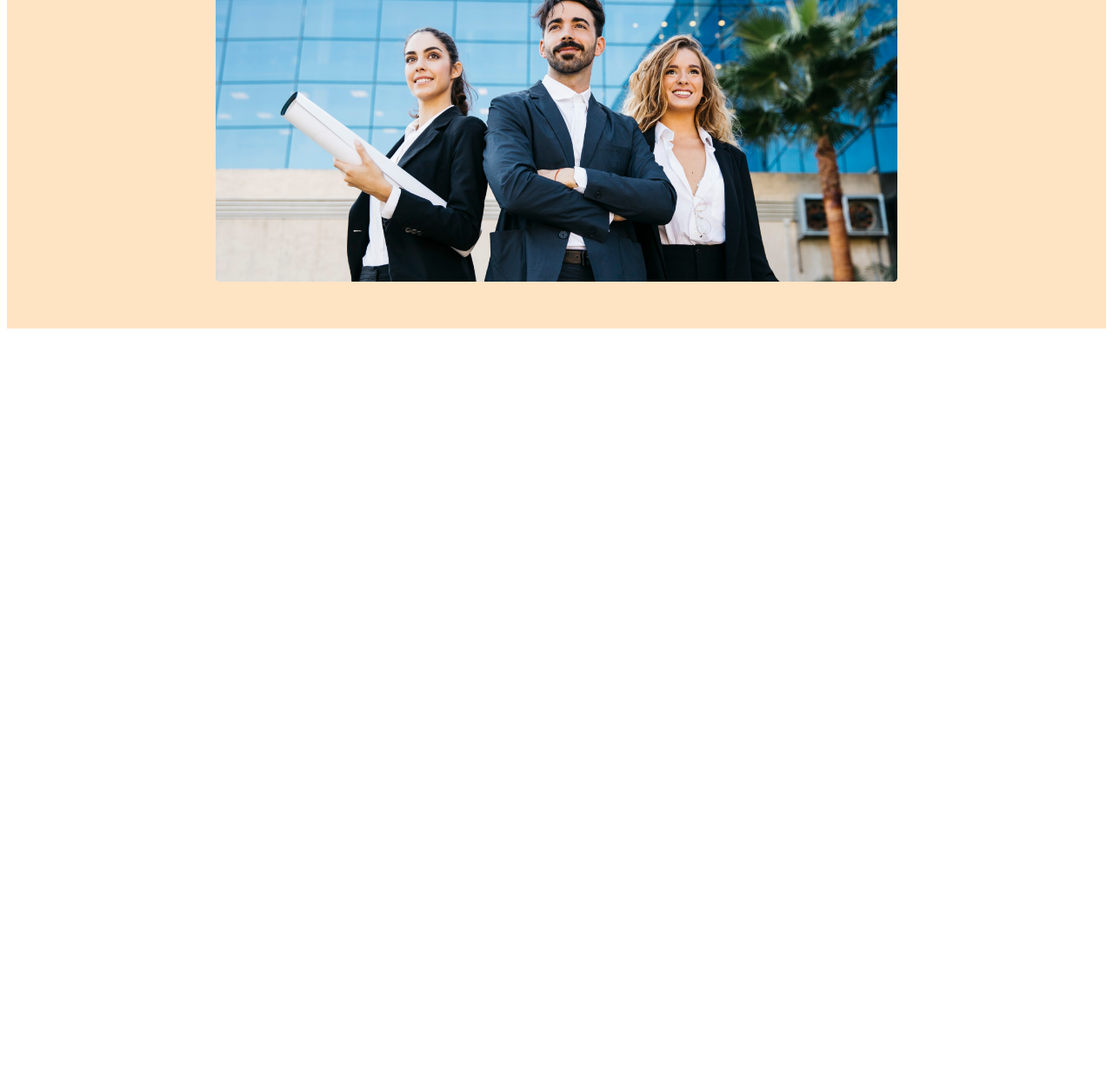
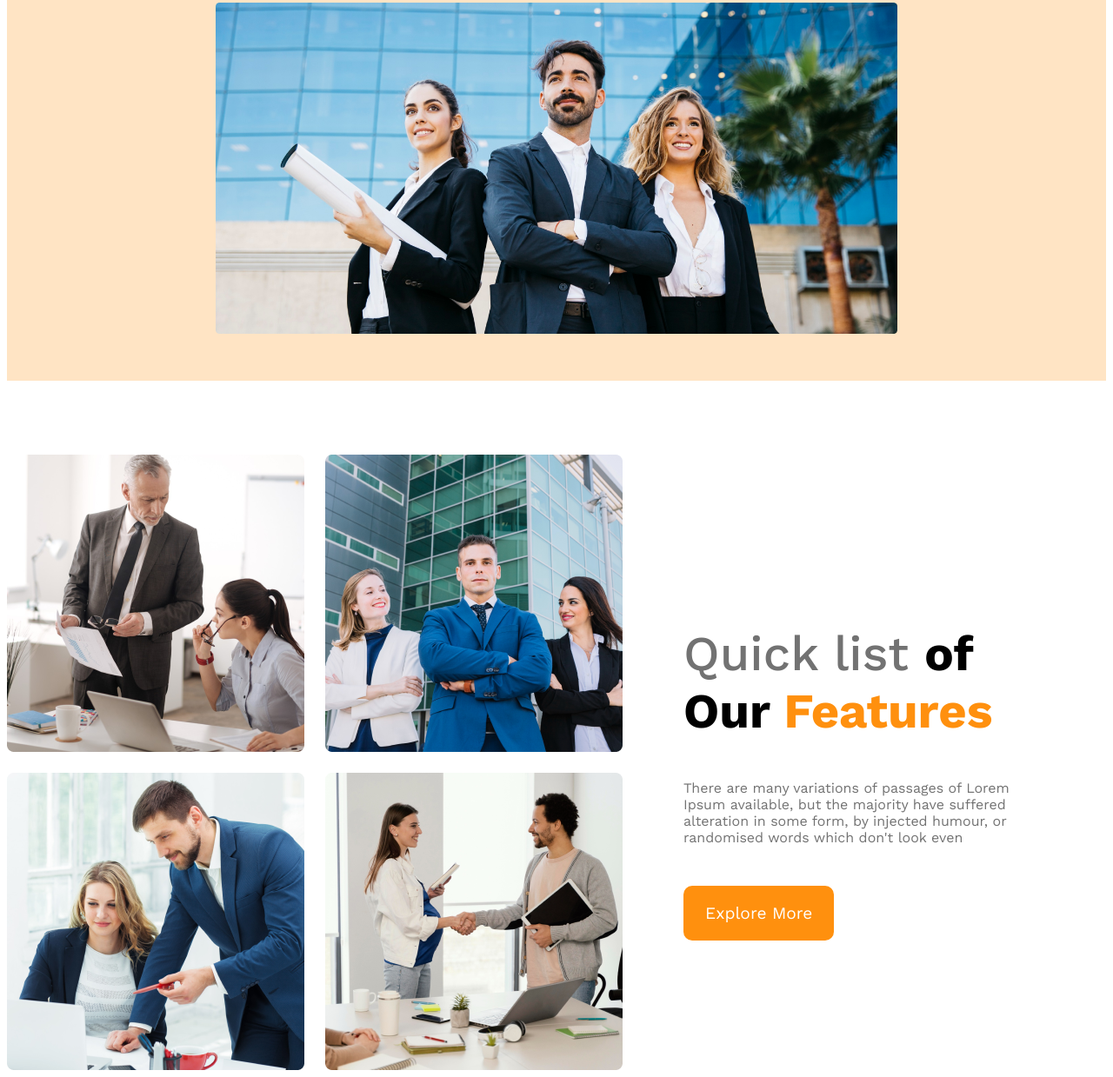
Before and after one commit to snehashisroyofficial/g3-architect-website, a plain HTML site: page index.html in a window 1280 px wide. Shown: the part 632-1871 px from the top of the page at 87% size. Before the commit the page ends 1018 px from the top, so only its background shows below. Drawn offline with nearby package versions, Linux system fonts and the light colour scheme.

Commit message:
responsive team section

```diff
--- a/index.html
+++ b/index.html
@@ -16,6 +16,8 @@
     />
   </head>
   <body>
+    <!-- header starting -->
+
     <header>
       <nav>
         <h3 class="nav-title">G3 Architects</h3>
@@ -39,8 +41,33 @@
       </div>
       <img class="banner-image" src="/images/banner.png" alt="" />
     </header>
+    <!-- header end -->
+    <main>
+      <!-- featured section -->
 
-    <main></main>
+      <section class="teams-container">
+        <div class="teams-img">
+          <img src="/images/team1.png" alt="" />
+          <img src="/images/team2.png" alt="" />
+          <img src="/images/team3.png" alt="" />
+          <img src="/images/team4.png" alt="" />
+        </div>
+
+        <div class="team-content">
+          <h2 class="teams-title">
+            <span class="quick-list">Quick list </span
+            ><span class="of-our">of Our</span>
+            <span class="featured">Features</span>
+          </h2>
+          <p class="teams-description">
+            There are many variations of passages of Lorem Ipsum available, but
+            the majority have suffered alteration in some form, by injected
+            humour, or randomised words which don't look even
+          </p>
+          <button class="btn-primary">Explore More</button>
+        </div>
+      </section>
+    </main>
 
     <footer></footer>
   </body>
--- a/style.css/style.css
+++ b/style.css/style.css
@@ -11,6 +11,7 @@
   color: white;
   border-style: none;
   border-radius: 10px;
+  margin-top: 30px;
   cursor: pointer;
 }
 
@@ -69,7 +70,47 @@ nav li a {
 
 .banner-image {
   width: 100%;
-  margin-top: 20px;
+  margin-top: 50px;
+}
+
+main {
+  max-width: 1440px;
+  margin: 0 auto;
+}
+
+.teams-container {
+  display: flex;
+  align-items: center;
+  margin-top: 85px;
+}
+
+.teams-img {
+  display: grid;
+  grid-template-columns: repeat(2, 1fr);
+  gap: 24px;
+}
+
+.team-content {
+  padding: 0px 70px;
+}
+
+.teams-title {
+  font-size: 3.5rem;
+}
+
+.quick-list {
+  color: #727272;
+  font-weight: 500;
+}
+
+.featured {
+  color: #ff900e;
+}
+
+.teams-description {
+  color: #727272;
+  font-size: 1rem;
+  font-weight: 400;
 }
 
 /* responsive media query */
@@ -83,6 +124,18 @@ nav li a {
   nav {
     flex-direction: column;
   }
+
+  .teams-container {
+    flex-direction: column;
+  }
+  .teams-img {
+    grid-template-columns: 1fr;
+  }
+
+  .team-content {
+    padding-left: 20px;
+    padding-right: 20px;
+  }
 }
 
 /* tablet and medium device */
@@ -91,4 +144,7 @@ nav li a {
     flex-direction: column;
     justify-content: center;
   }
+  .teams-container {
+    flex-direction: column;
+  }
 }
```
